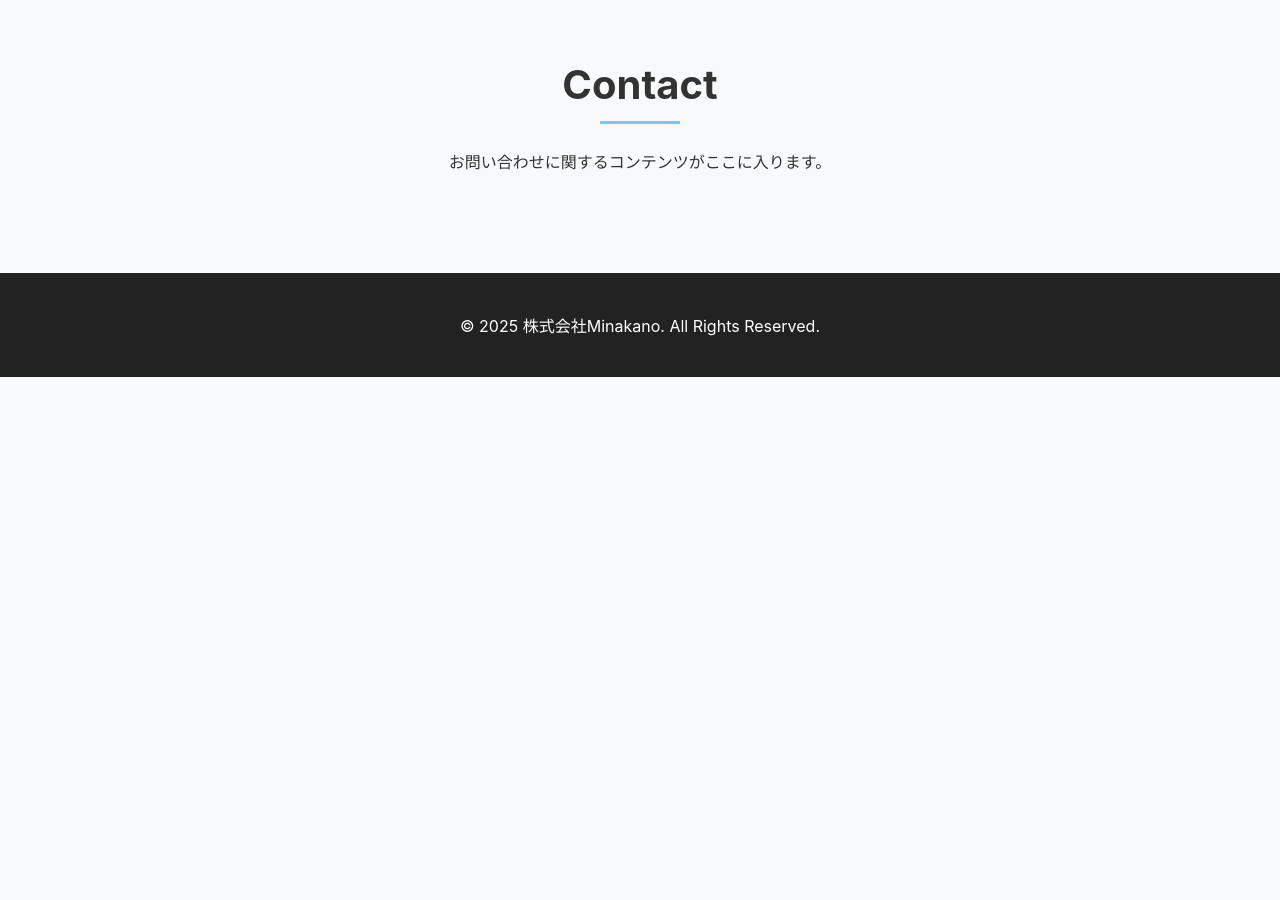
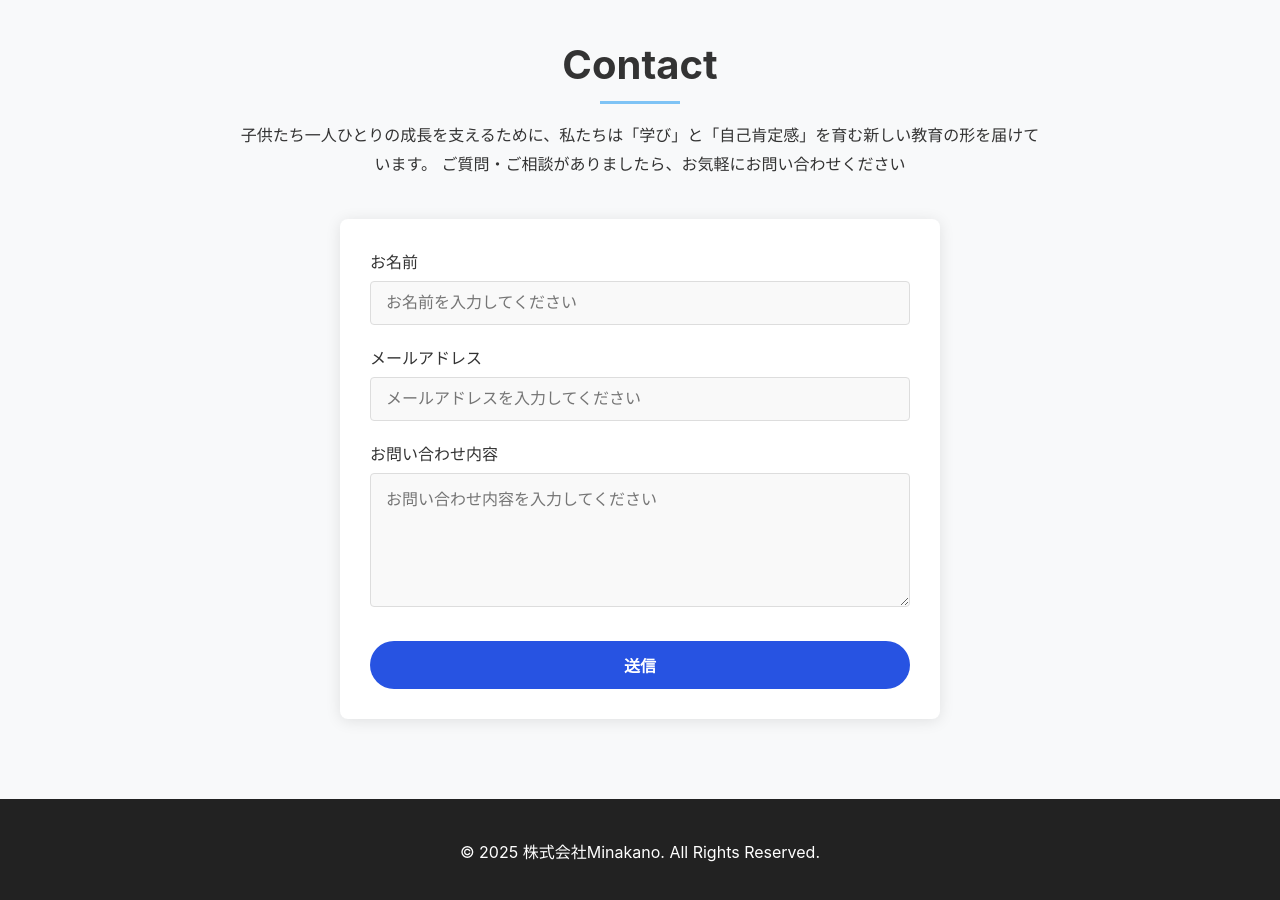
Before and after one commit to yr04491/Page_Mina2, a React (Create React App) app: page / in a window 1280 px wide. Shown: the part 5700-6600 px from the top of the page. Before the commit the page ends 6077 px from the top, so only its background shows below. Built offline with nearby package versions, Linux system fonts and the light colour scheme.

Commit message:
お問い合わせフォーム追加

```diff
--- a/src/components/Contact/Contact.css
+++ b/src/components/Contact/Contact.css
@@ -1,3 +1,166 @@
 .contact-section {
   background-color: #f8f9fa;
+  padding: 80px 0;
 }
+
+.contact-section h2 {
+  margin-bottom: 2rem;
+}
+
+.contact-section h2::after {
+  background-color: #7ec3f5;
+}
+
+.contact-intro {
+  text-align: center;
+  margin-bottom: 40px;
+}
+
+.contact-description {
+  margin: 1rem 0;
+  line-height: 1.8;
+  color: #333;
+}
+
+/* フォームスタイル */
+.contact-form {
+  max-width: 600px;
+  margin: 0 auto;
+  background-color: white;
+  padding: 30px;
+  border-radius: 8px;
+  box-shadow: 0 2px 15px rgba(0, 0, 0, 0.1);
+}
+
+.form-group {
+  margin-bottom: 20px;
+}
+
+.form-group label {
+  display: block;
+  margin-bottom: 8px;
+  font-weight: 500;
+  color: #333;
+  text-align: left;
+}
+
+.form-group input,
+.form-group textarea {
+  width: 100%;
+  padding: 12px 15px;
+  border: 1px solid #ddd;
+  border-radius: 4px;
+  background-color: #f9f9f9;
+  font-size: 16px;
+  transition: border-color 0.3s, background-color 0.3s;
+}
+
+.form-group input:focus,
+.form-group textarea:focus {
+  outline: none;
+  border-color: #0088cc;
+  background-color: white;
+  box-shadow: 0 0 0 2px rgba(0, 136, 204, 0.1);
+}
+
+.form-group textarea {
+  resize: vertical;
+  min-height: 120px;
+}
+
+.form-submit {
+  text-align: center;
+  margin-top: 30px;
+}
+
+.form-submit button {
+  padding: 12px 40px;
+  background-color: #2753e2;
+  color: white;
+  border: none;
+  border-radius: 30px;
+  font-size: 16px;
+  font-weight: 600;
+  cursor: pointer;
+  transition: background-color 0.3s, transform 0.2s;
+  width: 100%;
+}
+
+.form-submit button:hover {
+  background-color: #1a46d8;
+  transform: translateY(-2px);
+}
+
+.form-submit button:disabled {
+  background-color: #7a8bc3;
+  cursor: not-allowed;
+}
+
+.form-error {
+  background-color: #ffebee;
+  color: #d32f2f;
+  padding: 10px;
+  border-radius: 4px;
+  margin-bottom: 20px;
+  font-weight: 500;
+}
+
+.form-success {
+  background-color: #e8f5e9;
+  color: #2e7d32;
+  padding: 30px 20px;
+  border-radius: 8px;
+  margin: 40px auto;
+  max-width: 600px;
+  text-align: center;
+  box-shadow: 0 2px 15px rgba(0, 0, 0, 0.05);
+}
+
+.form-success p {
+  font-size: 18px;
+  line-height: 1.6;
+  margin-bottom: 20px;
+}
+
+.form-reset-button {
+  padding: 10px 25px;
+  background-color: #2753e2;
+  color: white;
+  border: none;
+  border-radius: 30px;
+  font-size: 14px;
+  font-weight: 500;
+  cursor: pointer;
+  transition: background-color 0.3s;
+}
+
+.form-reset-button:hover {
+  background-color: #1a46d8;
+}
+
+/* レスポンシブ対応 */
+@media (max-width: 768px) {
+  .contact-section {
+    padding: 60px 0;
+  }
+
+  .contact-form {
+    padding: 20px;
+  }
+
+  .form-group input,
+  .form-group textarea {
+    padding: 10px;
+  }
+
+  .form-submit button {
+    padding: 10px 30px;
+  }
+}
+
+/* スマホ縦向き */
+@media (max-width: 480px) {
+  .contact-description br {
+    display: none;
+  }
+}
--- a/src/components/Contact/Contact.jsx
+++ b/src/components/Contact/Contact.jsx
@@ -1,13 +1,124 @@
-import React, { forwardRef } from 'react';
+import React, { forwardRef, useState } from 'react';
 import './Contact.css';
 
 const Contact = forwardRef((props, ref) => {
+  // フォームの状態を管理
+  const [formData, setFormData] = useState({
+    name: '',
+    email: '',
+    message: ''
+  });
+
+  // 送信状態を管理
+  const [isSubmitting, setIsSubmitting] = useState(false);
+  const [isSubmitted, setIsSubmitted] = useState(false);
+  const [error, setError] = useState(null);
+
+  // フォーム入力の変更ハンドラ
+  const handleChange = (e) => {
+    const { name, value } = e.target;
+    setFormData(prevData => ({
+      ...prevData,
+      [name]: value
+    }));
+  };
+
+  // フォーム送信ハンドラ（仮の実装）
+  const handleSubmit = (e) => {
+    e.preventDefault();
+    setIsSubmitting(true);
+    setError(null);
+
+    // ここでは仮の処理として、送信成功をシミュレート
+    // 実際の送信処理は後から追加できます
+    setTimeout(() => {
+      console.log('フォームデータ:', formData);
+      // フォームをリセット
+      setFormData({
+        name: '',
+        email: '',
+        message: ''
+      });
+      setIsSubmitted(true);
+      setIsSubmitting(false);
+    }, 1000);
+
+    // 実際のフォーム送信処理はここに追加します
+    // 例: fetch APIやaxiosを使ったAPIリクエストなど
+  };
+
   return (
     <section ref={ref} id="contact" className="section contact-section">
       <div className="container">
         <h2>Contact</h2>
         <div className="section-content">
-          <p>お問い合わせに関するコンテンツがここに入ります。</p>
+          <div className="contact-intro">
+            <p className="contact-description">
+              子供たち一人ひとりの成長を支えるために、私たちは「学び」と「自己肯定感」を育む新しい教育の形を届けています。
+              ご質問・ご相談がありましたら、お気軽にお問い合わせください
+            </p>
+          </div>
+
+          {isSubmitted ? (
+            <div className="form-success">
+              <p>お問い合わせいただきありがとうございます。<br />内容を確認次第、ご連絡いたします。</p>
+              <button
+                className="form-reset-button"
+                onClick={() => setIsSubmitted(false)}
+              >
+                新しいお問い合わせ
+              </button>
+            </div>
+          ) : (
+            <form className="contact-form" onSubmit={handleSubmit}>
+              <div className="form-group">
+                <label htmlFor="name">お名前</label>
+                <input
+                  type="text"
+                  id="name"
+                  name="name"
+                  value={formData.name}
+                  onChange={handleChange}
+                  placeholder="お名前を入力してください"
+                  required
+                />
+              </div>
+
+              <div className="form-group">
+                <label htmlFor="email">メールアドレス</label>
+                <input
+                  type="email"
+                  id="email"
+                  name="email"
+                  value={formData.email}
+                  onChange={handleChange}
+                  placeholder="メールアドレスを入力してください"
+                  required
+                />
+              </div>
+
+              <div className="form-group">
+                <label htmlFor="message">お問い合わせ内容</label>
+                <textarea
+                  id="message"
+                  name="message"
+                  value={formData.message}
+                  onChange={handleChange}
+                  placeholder="お問い合わせ内容を入力してください"
+                  rows="6"
+                  required
+                ></textarea>
+              </div>
+
+              {error && <div className="form-error">{error}</div>}
+
+              <div className="form-submit">
+                <button type="submit" disabled={isSubmitting}>
+                  {isSubmitting ? '送信中...' : '送信'}
+                </button>
+              </div>
+            </form>
+          )}
         </div>
       </div>
     </section>
```
